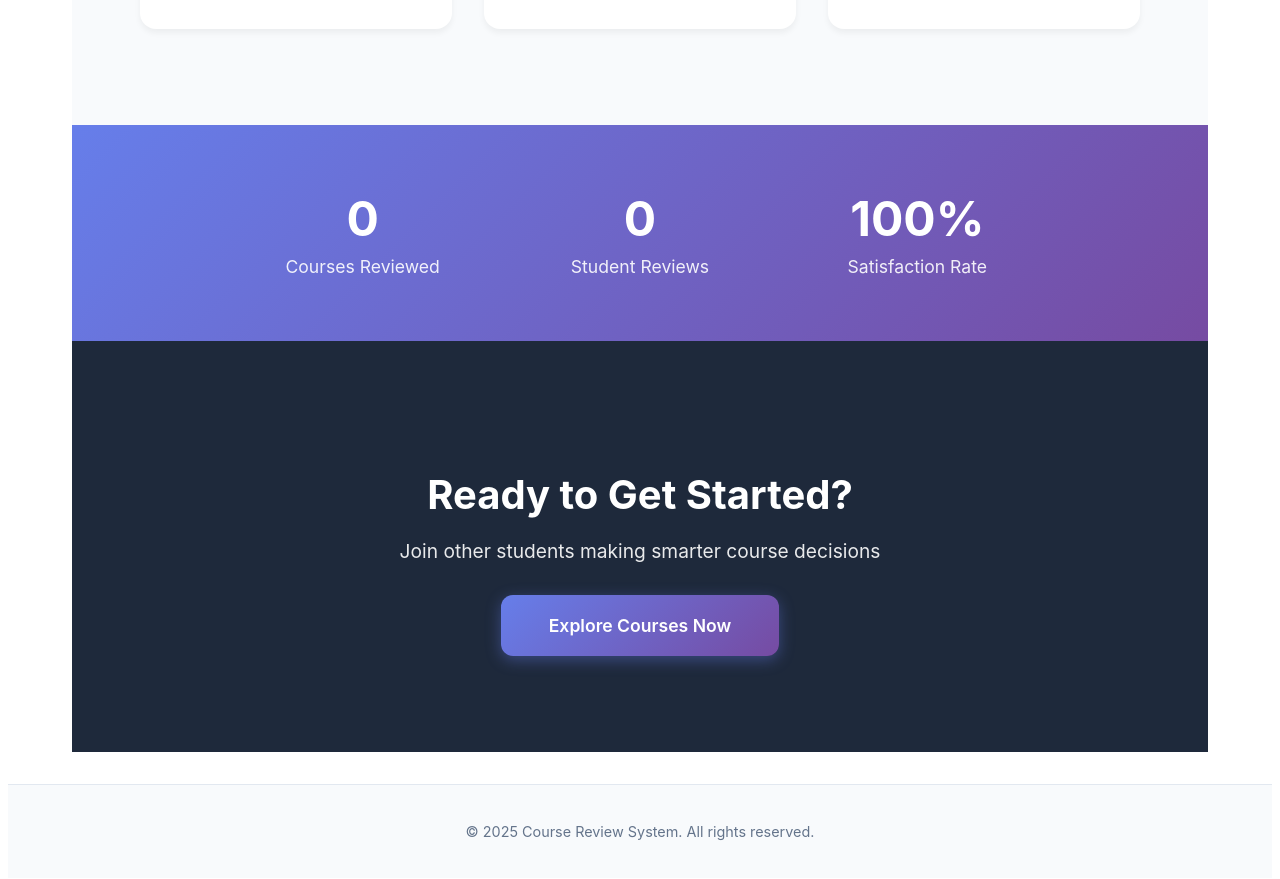
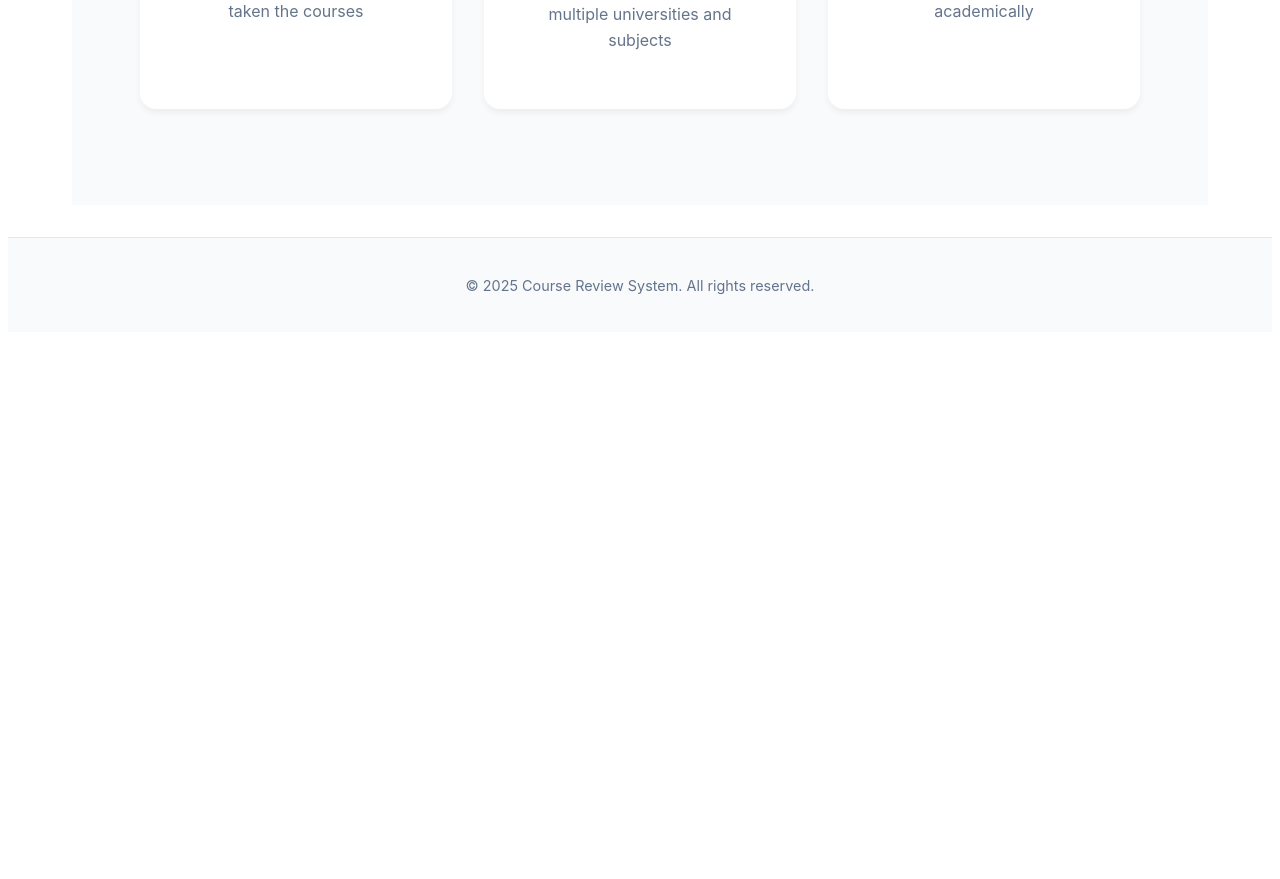
Before and after one commit to dannypeelen/Course-Review-System, an Angular app in the folder frontend/: page / in a window 1280 px wide. Shown: the part 1323-2202 px from the top of the page. After the commit the page ends 1663 px from the top, so only its background shows below. Built offline with nearby package versions, Linux system fonts and the light colour scheme.

Commit message:
remove stats card and moved start exploring button

```diff
--- a/frontend/src/app/pages/home/home.component.html
+++ b/frontend/src/app/pages/home/home.component.html
@@ -25,6 +25,7 @@
   <div class="section-header">
     <h2>Why Choose Our Platform?</h2>
     <p>Everything you need to make informed course decisions</p>
+    <a routerLink="/courses" class="btn btn-primary btn-large">Explore Courses Now</a>
   </div>
 
   <div class="features-grid">
@@ -64,28 +65,3 @@
     </div>
   </div>
 </div>
-
-<div class="stats-section">
-  <div class="stats-grid">
-    <div class="stat-item">
-      <div class="stat-number">0</div>
-      <div class="stat-label">Courses Reviewed</div>
-    </div>
-    <div class="stat-item">
-      <div class="stat-number">0</div>
-      <div class="stat-label">Student Reviews</div>
-    </div>
-    <div class="stat-item">
-      <div class="stat-number">100%</div>
-      <div class="stat-label">Satisfaction Rate</div>
-    </div>
-  </div>
-</div>
-
-<div class="cta-section">
-  <div class="cta-content">
-    <h2>Ready to Get Started?</h2>
-    <p>Join other students making smarter course decisions</p>
-    <a routerLink="/courses" class="btn btn-primary btn-large">Explore Courses Now</a>
-  </div>
-</div>
```
